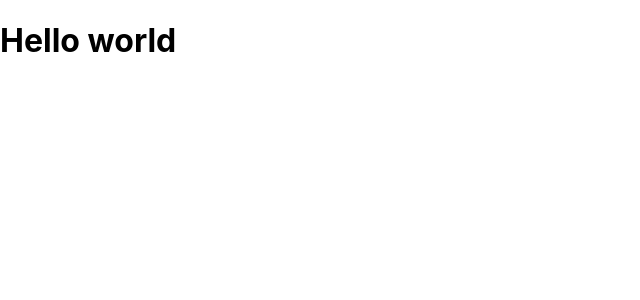
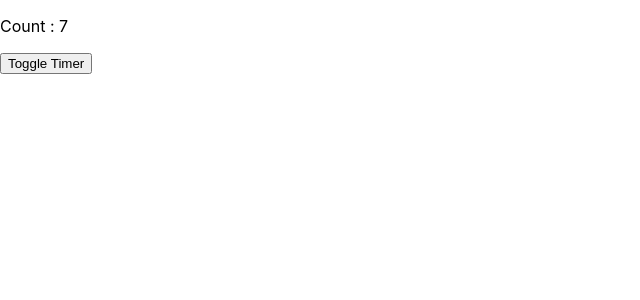
Before and after one commit to RumanBhuiyan/React-Hooks-Notes, a React (Create React App) app: page / in a window 1280 px wide. Shown: the top 300 px of the page, without its empty margins (0-640 px from the left). Built offline with nearby package versions, Linux system fonts and the light colour scheme; the HTML template or start-up script is replaced by a standard one.

Commit message:
add notest of useEffect Hook

```diff
--- a/package.json
+++ b/package.json
@@ -6,6 +6,7 @@
     "@testing-library/jest-dom": "^5.16.1",
     "@testing-library/react": "^12.1.2",
     "@testing-library/user-event": "^13.5.0",
+    "axios": "^0.24.0",
     "react": "^17.0.2",
     "react-dom": "^17.0.2",
     "react-scripts": "5.0.0",
--- a/public/index.html
+++ b/public/index.html
@@ -9,21 +9,6 @@
       name="description"
       content="Web site created using create-react-app"
     />
-    <link rel="apple-touch-icon" href="%PUBLIC_URL%/logo192.png" />
-    <!--
-      manifest.json provides metadata used when your web app is installed on a
-      user's mobile device or desktop. See https://developers.google.com/web/fundamentals/web-app-manifest/
-    -->
-    <link rel="manifest" href="%PUBLIC_URL%/manifest.json" />
-    <!--
-      Notice the use of %PUBLIC_URL% in the tags above.
-      It will be replaced with the URL of the `public` folder during the build.
-      Only files inside the `public` folder can be referenced from the HTML.
-
-      Unlike "/favicon.ico" or "favicon.ico", "%PUBLIC_URL%/favicon.ico" will
-      work correctly both with client-side routing and a non-root public URL.
-      Learn how to configure a non-root public URL by running `npm run build`.
-    -->
     <title>React App</title>
   </head>
   <body>
--- a/src/App.js
+++ b/src/App.js
@@ -1,9 +1,14 @@
 import React  from "react";
+// import FetchingPost from "./Components/FetchingPost";
+import Timer from "./Components/Timer";
+
+
 
 function App() {
   return (
     <div >
-      <h1>Hello world</h1>
+      {/* <FetchingPost /> */}
+      <Timer/>
     </div>
   );
 }
--- /dev/null
+++ b/src/Components/Clock.js
@@ -0,0 +1,25 @@
+import React,{useState,useEffect} from 'react'
+
+function Clock() {
+    const [counter, setCounter] = useState(0)
+
+    // this type of useEffect can work as componentWillUnmount()
+    useEffect(()=>{
+        // creating a clock
+        const interval = setInterval(()=>{
+            setCounter(counter => counter + 1)
+        },1000)
+        // this returning function will be executing at the time of unmounting
+        return ()=>{
+            clearInterval(interval)
+        }
+    },[])
+
+    return (
+        <div>
+            <p>Count : {counter}</p>
+        </div>
+    )
+}
+
+export default Clock
--- /dev/null
+++ b/src/Components/FetchingPost.js
@@ -0,0 +1,56 @@
+import React,{useState,useEffect} from 'react'
+import axios from 'axios'
+
+function FetchingPost() {
+    const [postId,setPostId] = useState([])
+    const [posts,setPosts] = useState([])
+    const [singlepost,setSinglePosts] = useState({})
+
+    // rule :01 Due to missing dependency array the function inside useEffect is called
+    // everytime when component is rendered or anything of the component is changed
+    // this may create infinite loop so be alert before using it
+    // useEffect(()=>{
+    //     console.log('Component updated!')
+    // })
+
+    // rule :02 Due to [] empty array, function is called just once
+    useEffect(()=>{
+        console.log('FetghingPost Component is Called')
+    },[])
+
+    useEffect(()=>{
+        axios.get('https://jsonplaceholder.typicode.com/posts/')
+        .then((response)=>{
+            setPosts(response.data)
+        }).catch((error)=> console.log(error))
+    },[])
+
+    //rule 03 :Due to [postId],log statement will be executed whenever postId is changed
+    useEffect(()=>{
+        console.log('Changing post id value!!')
+    },[postId])
+
+    const fetchSinglePost = () =>{
+        if(postId < posts.length){
+            setSinglePosts(posts[postId])
+        }
+    }
+
+    return (
+        <div>
+            <input type="text" onChange={e => setPostId(e.target.value)} />
+            <button onClick={fetchSinglePost}>Fetch Post Details</button>
+            <p>Post Body : {singlepost.body}</p>
+            <p>Post Details : {JSON.stringify(singlepost)}</p>
+            <p>All Posts Title : </p>
+         <ul>
+             {
+                 posts.map((item)=> <li key={item.id}>{item.title}</li>)
+             }
+         </ul>
+        </div>
+
+    )
+}
+
+export default FetchingPost
--- /dev/null
+++ b/src/Components/Timer.js
@@ -0,0 +1,16 @@
+import React,{useState} from 'react'
+import Clock from './Clock'
+
+function Timer() {
+
+    const [showTimer, setshowTimer] = useState(true)
+
+    return (
+        <div>
+             {showTimer && <Clock />}
+             <button onClick={()=>setshowTimer(showTimer=>!showTimer)}>Toggle Timer</button>
+        </div>
+    )
+}
+
+export default Timer
```
Also changed, not shown: 1 other file (tests, documents, lock files or other folders).
